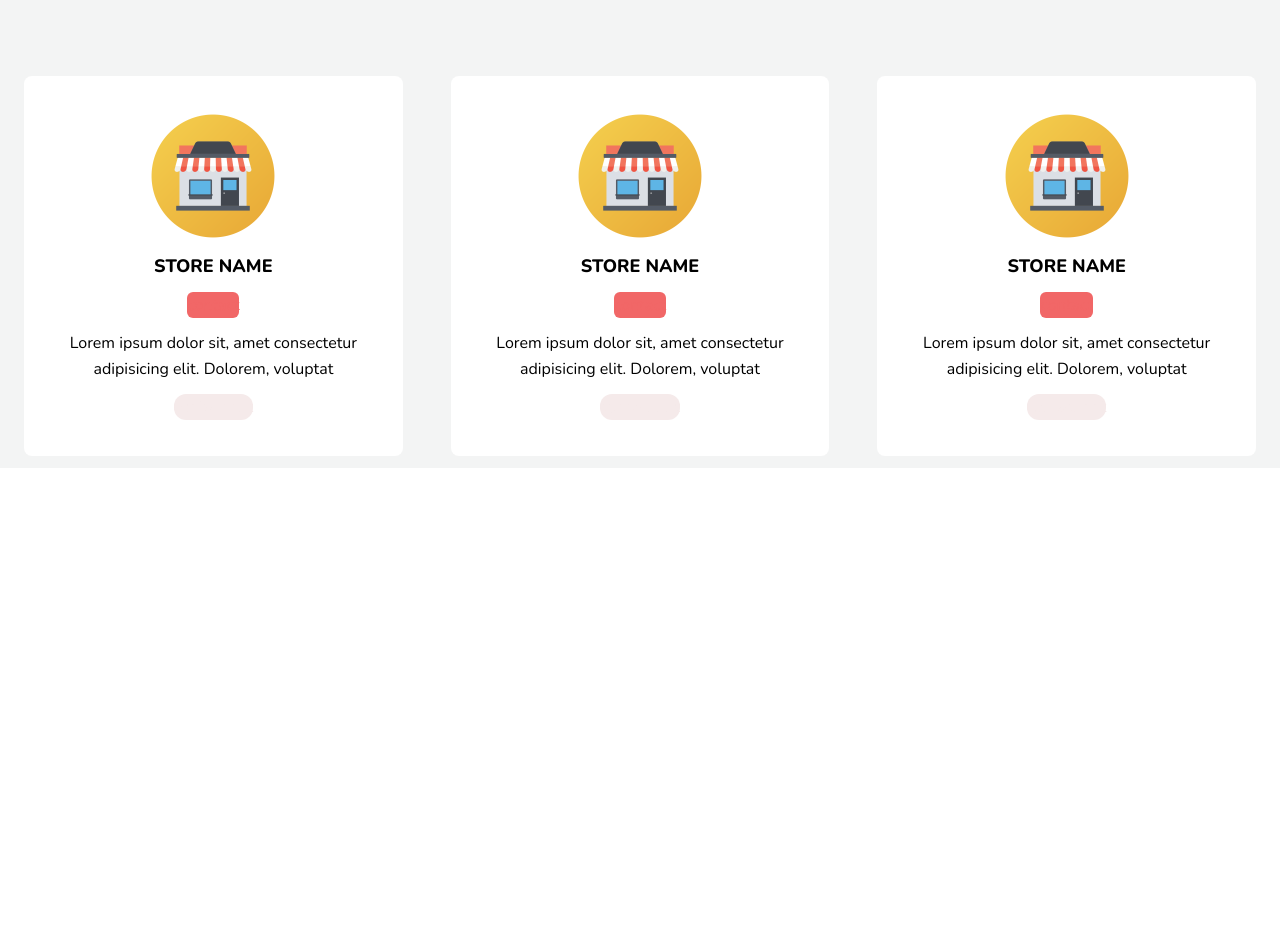
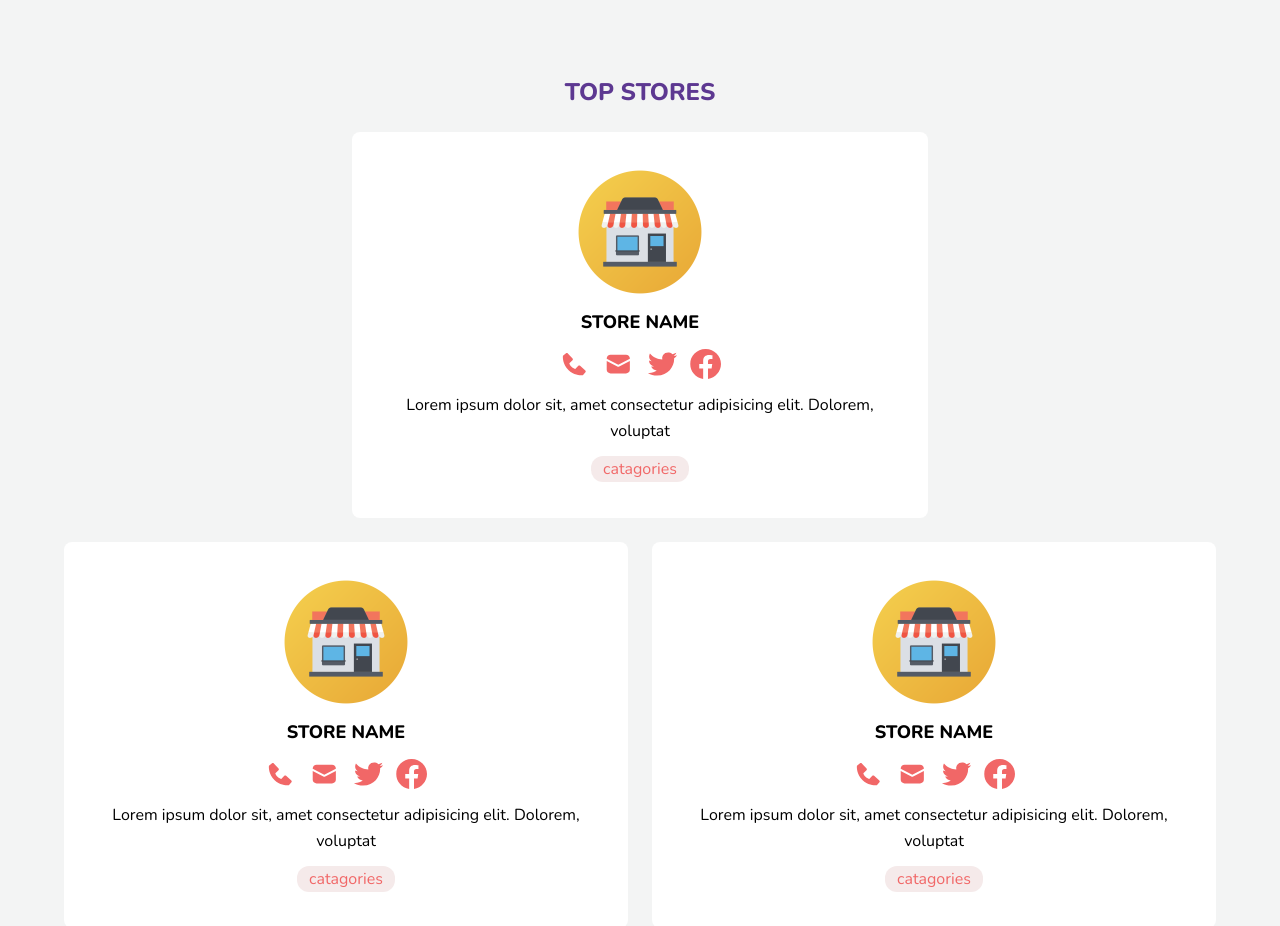
Before and after one commit to faynch/event-hive, a Next.js app: page / in a window 1280 px wide. Shown: the part 540-1466 px from the top of the page. Before the commit the page ends 1008 px from the top, so only its background shows below. Built offline with nearby package versions, Linux system fonts and the light colour scheme.

Commit message:
top stores section

```diff
--- a/src/component/StoreCard.tsx
+++ b/src/component/StoreCard.tsx
@@ -1,14 +1,20 @@
 import Image from 'next/image'
+import GroupButton from './GroupButton'
 import Shop from '../pages/assets/shop.svg'
 
 const StoreCard = () => {
     return (
-        <div className="flex flex-col items-center gap-3 text-center rounded-lg bg-white mx-6 my-3 p-9">
-            <Image className='w-32' src={Shop} alt={''} />
-            <h5 className='font-extrabold text-lg'>STORE NAME</h5>
-            <button className='rounded-md bg-icon text-icon'>contact</button>
-            <p>Lorem ipsum dolor sit, amet consectetur adipisicing elit. Dolorem, voluptat</p>
-            <button className='rounded-xl bg-[#F5EAEA] text-[#F5EAEA]'>contacnnnt</button>
+        <div className="my-3 flex flex-col items-center gap-3 rounded-lg bg-white p-9 text-center">
+            <Image className="w-32" src={Shop} alt={''} />
+            <h5 className="text-lg font-extrabold">STORE NAME</h5>
+            <GroupButton />
+            <p>
+                Lorem ipsum dolor sit, amet consectetur adipisicing elit.
+                Dolorem, voluptat
+            </p>
+            <button className="rounded-xl bg-[#F5EAEA] px-3 text-[#F16767]">
+                catagories
+            </button>
         </div>
     )
 }
--- a/src/pages/index.tsx
+++ b/src/pages/index.tsx
@@ -10,14 +10,19 @@ export default function Home() {
             <Navbar />
             <Hero />
             {/* <Carousel /> */}
-            <section className="grid grid-cols-1 items-center justify-left bg-[#F3F4F4] md:grid-cols-2 lg:grid-cols-3">
-                {/* <h3 className="text-2xl font-extrabold text-primary">
+            <h3 className="text-2xl font-extrabold text-primary bg-[#F3F4F4] text-center py-3">
                     TOP STORES
-                </h3> */}
-                <StoreCard />
-                <StoreCard />
-                <StoreCard />
-
+                </h3>
+            <section className="col-span-4 grid grid-cols-1 bg-[#F3F4F4] px-8 md:grid-cols-4 lg:px-16">
+                <div className="md:col-span-2 md:col-start-2">
+                    <StoreCard />
+                </div>
+                <div className="md:col-span-2 md:pr-3">
+                    <StoreCard />
+                </div>
+                <div className="md:col-span-2 md:pl-3">
+                    <StoreCard />
+                </div>
             </section>
         </>
     )
```
